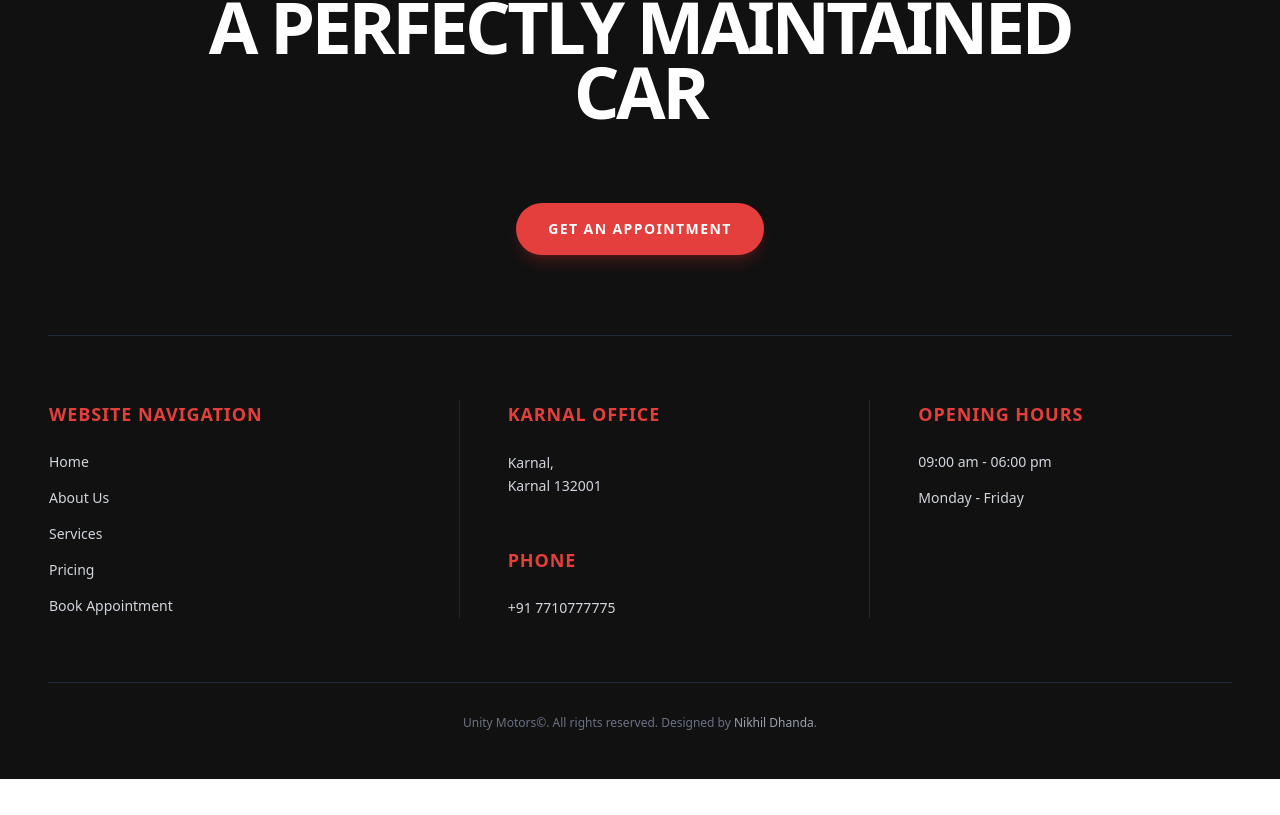
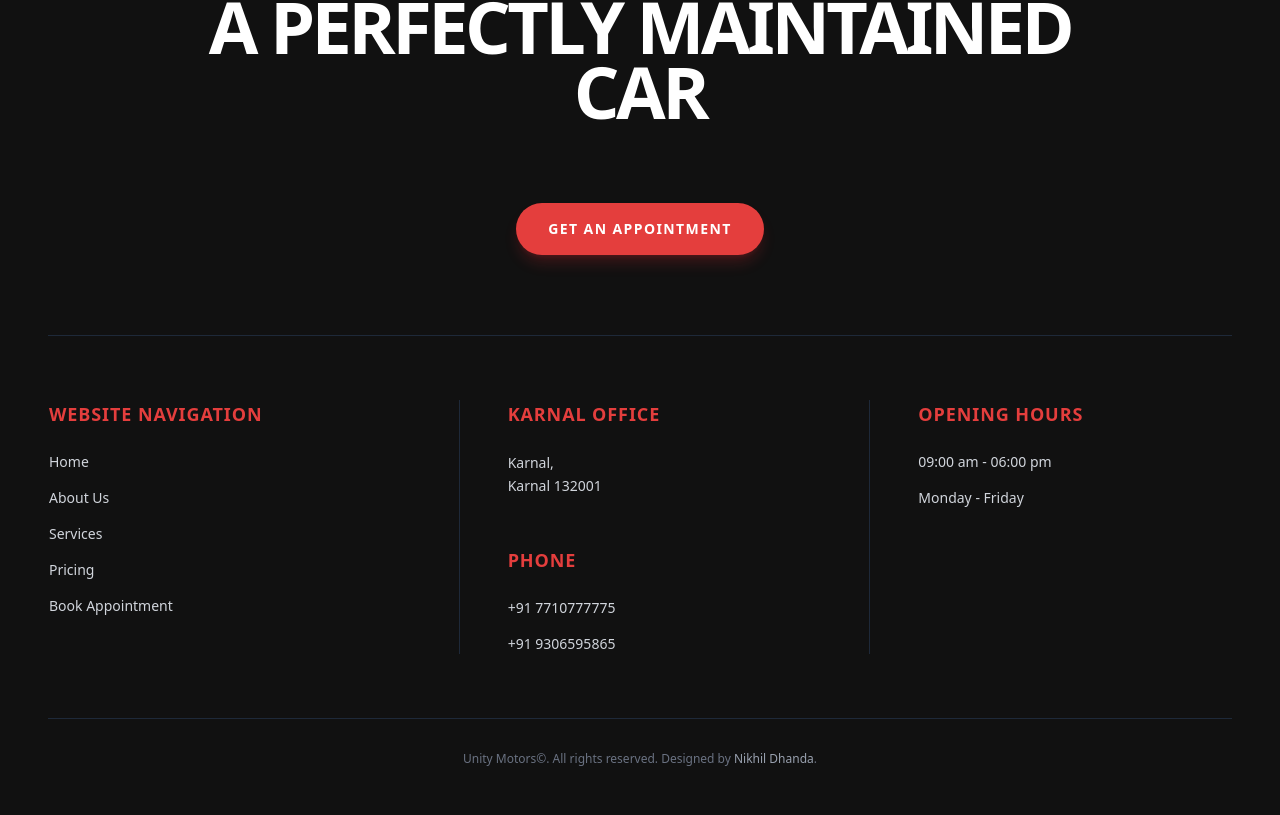
Before and after one commit to nikhildhanda04/unity-motors, a Next.js app: page / in a window 1280 px wide. Shown: the part 9716-10531 px from the top of the page. Before the commit the page ends 10495 px from the top, so only its background shows below. Built offline with nearby package versions, Linux system fonts and the light colour scheme.

Commit message:
added number

```diff
--- a/app/components/footer.tsx
+++ b/app/components/footer.tsx
@@ -55,6 +55,7 @@ export const FooterSection = () => {
               <h4 className="text-[#E43E3D] font-black text-lg uppercase tracking-wider mb-6">Phone</h4>
               <ul className="flex flex-col gap-4 text-gray-300 font-medium text-sm">
                 <li><a href="tel:+917710777775" className="hover:text-white transition-colors">+91 7710777775</a></li>
+                 <li><a href="tel:+919306595865" className="hover:text-white transition-colors">+91 9306595865</a></li>
               </ul>
             </div>
           </div>
```
